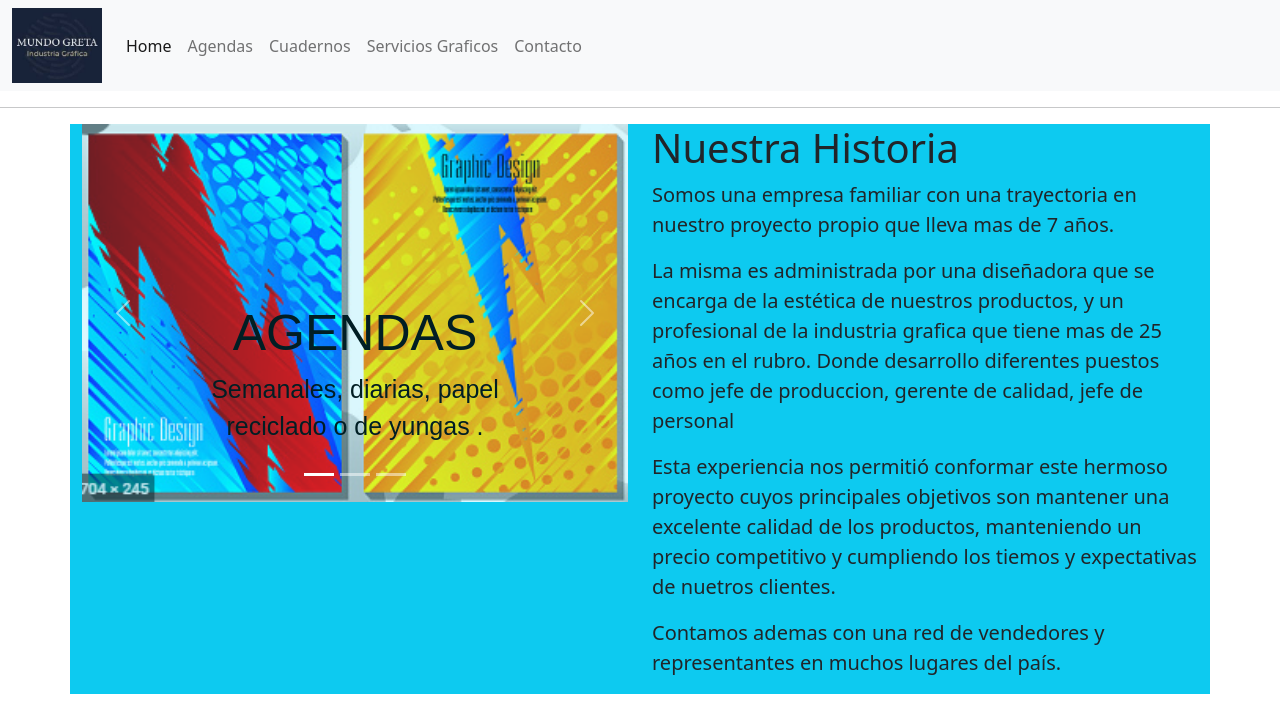
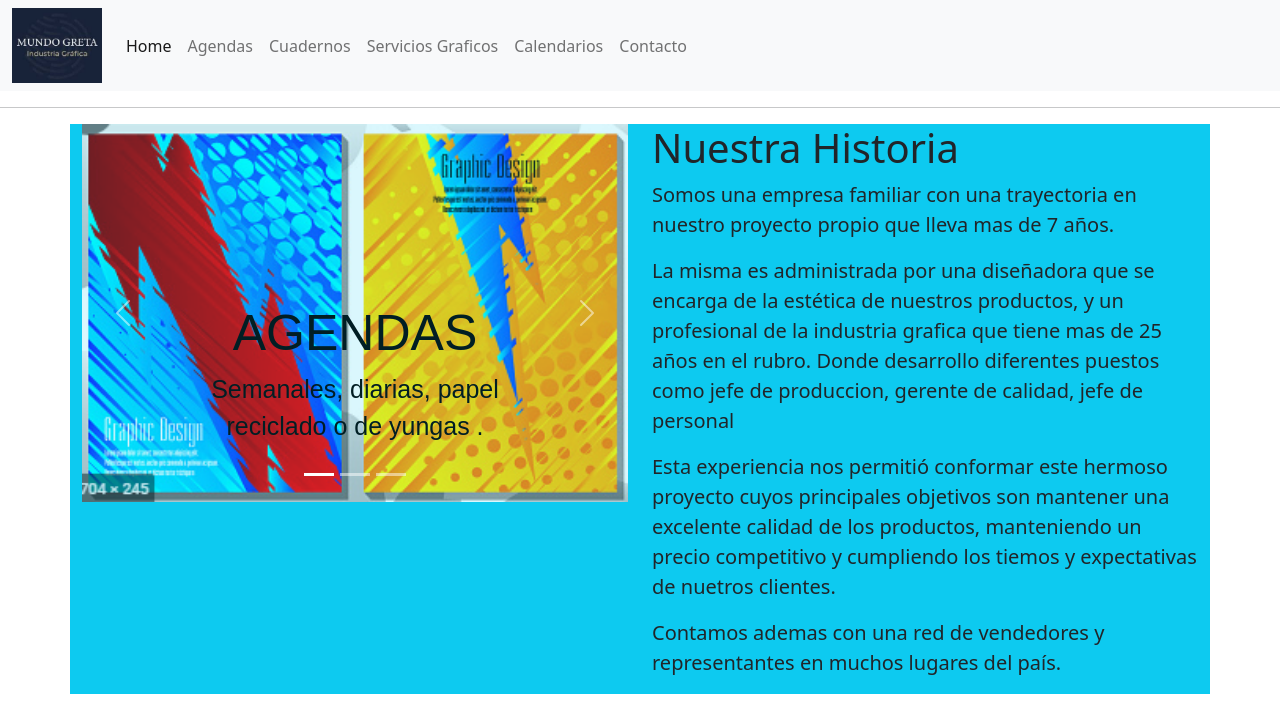
Before and after one commit to foxarme/20-06-mundo-greta, a plain HTML site: page index.html in a window 1280 px wide. Shown: the top 701 px of the page. Drawn offline with nearby package versions, Linux system fonts and the light colour scheme.

Commit message:
Add files via upload

```diff
--- a/index.html
+++ b/index.html
@@ -33,6 +33,9 @@
               </li>
               <li class="nav-item">
                 <a class="nav-link" href="./html-paginas/servgraficos2.html">Servicios Graficos</a>
+              </li>
+              <li class="nav-item">
+                <a class="nav-link" href="../html-paginas/calendarios.html">Calendarios</a>
               </li>
               <li class="nav-item">
                 <a class="nav-link" href="./html-paginas/contacto2.html">Contacto</a>
```
